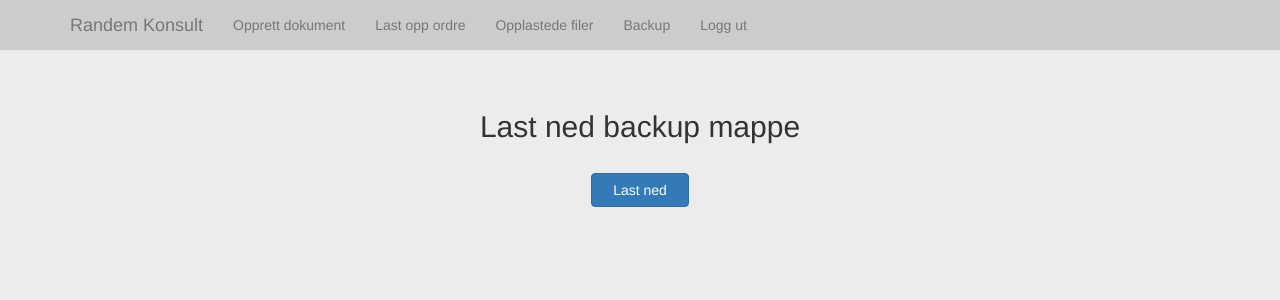
After one commit to FredrikHeiberg/randem, a Flask app: page /downloadBackup in a window 1280 px wide. The commit adds this page. Shown: the top 300 px of the page. Run offline with Flask 2, Linux system fonts and the light colour scheme; the visitor is signed in with stand-in values (Sample User, id 1); some libraries are stand-ins or nearby versions.

Commit message:
Backup download and debug off

```diff
--- a/commands.txt
+++ b/commands.txt
@@ -18,3 +18,9 @@ heroku pg:psql
 Husk ; på slutten av statement!
 
 Ny bruker: INSERT INTO users VALUES(1, 'username', 'email', 'password');
+
+
+----- Heroku bash -----
+heroku run bash
+
+exit #For å komme ut igjen!
--- a/routes.py
+++ b/routes.py
@@ -7,7 +7,7 @@ from xlutils.copy import copy
 #from flask.ext.wtf import form
 #from form import LoginForm
 from werkzeug import secure_filename
-from utils import UPLOAD_FOLDER, TEMPLATE_FOLDER, BACKUP_FOLDER, app, headers, params, dburl #, bcrypt
+from utils import UPLOAD_FOLDER, TEMPLATE_FOLDER, BACKUP_FOLDER, BASE_DIR, app, headers, params, dburl #, bcrypt
 from flask_wtf.csrf import CsrfProtect
 #from flask.ext.bcrypt import Bcrypt
 from datetime import date, timedelta as td
@@ -17,7 +17,7 @@ from xlutils.filter import process,XLRDReader,XLWTWriter
 
 #from models import *
 #from flask.ext.sqlalchemy import SQLAlchemy
-import json, requests, hashlib
+import json, requests, hashlib, zipfile
 import logging
 import sys
 #import sqlite3
@@ -181,11 +181,25 @@ def download(file):
 	listOfFiles = []
 	listOfFiles = getListOfSheets()
 
-	if request.method == 'GET':
+	if request.method == 'POST':
 		fileNamePath = UPLOAD_FOLDER+"/"+file
 		return download_item(fileNamePath)
 
 	return redirect(url_for('uploadedfiles'), file=file)
+
+
+#Download the backupfolder
+@app.route('/downloadBackup', methods=['GET', 'POST'])
+@login_required
+def downloadBackup():
+	if request.method == 'POST':
+		zipf = zipfile.ZipFile('Python.zip', 'w')
+		zipdir(BACKUP_FOLDER, zipf)
+	   	zipf.close()
+	   	return send_from_directory(BASE_DIR, 'Python.zip')
+	   	#return redirect(url_for('index'))
+	return render_template('downloadBackup.html')
+
 
 @app.route('/edit/<file>', methods=['GET', 'POST'])
 @login_required
@@ -598,6 +612,11 @@ def copy2(wb):
 		XLRDReader(wb,'unknown.xls'), w)
 	return w.output[0][1], w.style_list
 
+# Zip backupfolder
+def zipdir(path, ziph):
+    for root, dirs, files in os.walk(path):
+        for f in files:
+            ziph.write(os.path.join(root, f))
 
 def checkCredentials(inputUsername, inputPassword):
 	req = requests.get(dburl, params=params, headers=headers)
--- a/static/css/stylesheet.css
+++ b/static/css/stylesheet.css
@@ -84,3 +84,7 @@ body {
 #assignment {
 	height: 100px;
 }
+
+#downloadButton {
+	width: 7em;
+}
--- /dev/null
+++ b/templates/downloadBackup.html
@@ -0,0 +1,16 @@
+{% extends "template.html" %}
+{% block content %}
+
+
+
+
+<div class="starter-template" id="searchField">
+  <h2>Last ned backup mappe</h2>
+  <br>
+  <form action="" method="post" class="form-download" id="downloadBackup">
+  	 <input name="_csrf_token" type="hidden" value="{{ csrf_token() }}"> <!-- CSRF_TOKEN in text field -->
+        <input class="btn btn-primary btn-file" id="downloadButton" type="submit" value="Last ned">
+    </form>
+  </div>
+
+  {% endblock %}
--- a/templates/template.html
+++ b/templates/template.html
@@ -51,6 +51,7 @@
   					<li class="createFile"><a href="/createFile">Opprett dokument</a><li>
   						<li class="upload"><a href="/upload">Last opp ordre</a><li>
   							<li class="uploaded"><a href="/uploadedfiles">Opplastede filer</a><li>
+                  <li class="backup"><a href="/downloadBackup">Backup</a><li>
   								<li class="login"><a href="/logout">Logg ut</a><li>
   <!--            <li class="active"><a href="#">Home</a></li>
           <li><a href="#about">About</a></li>
```
Also changed, not shown: 3 other files.
